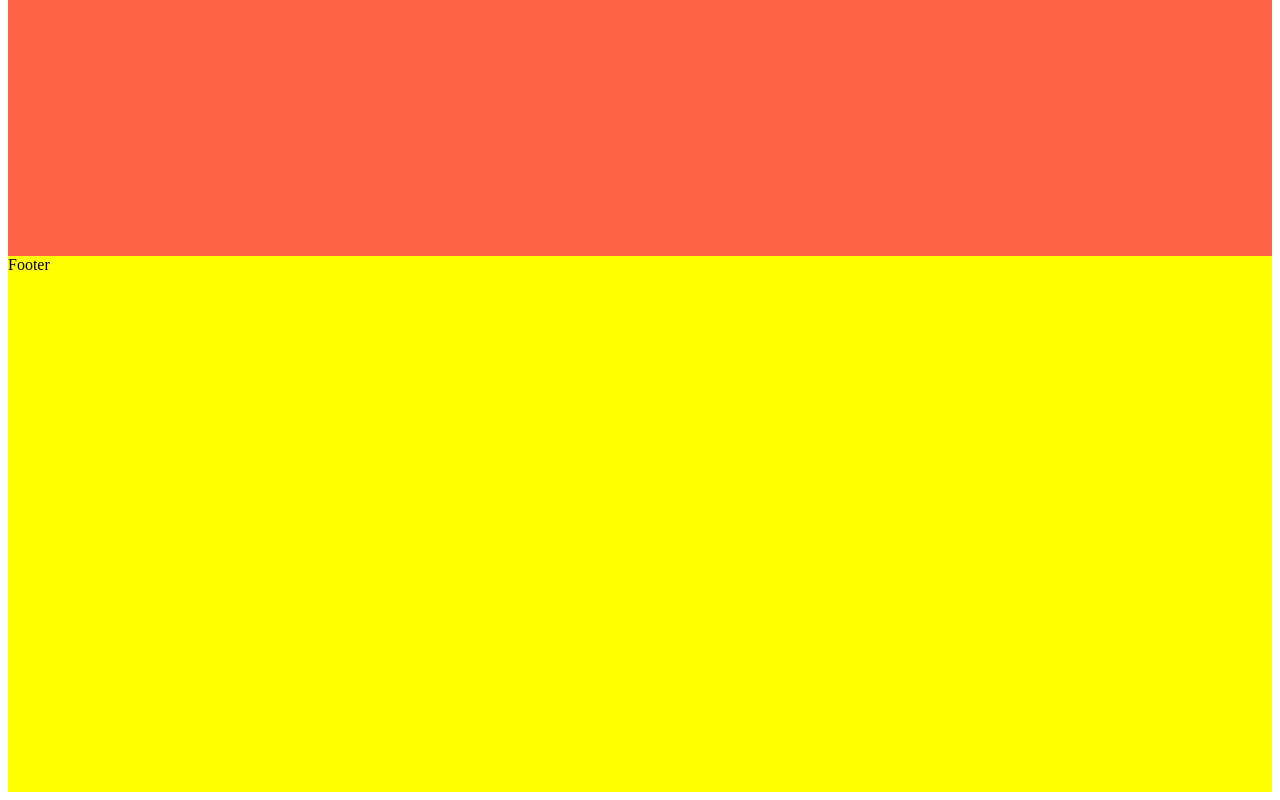
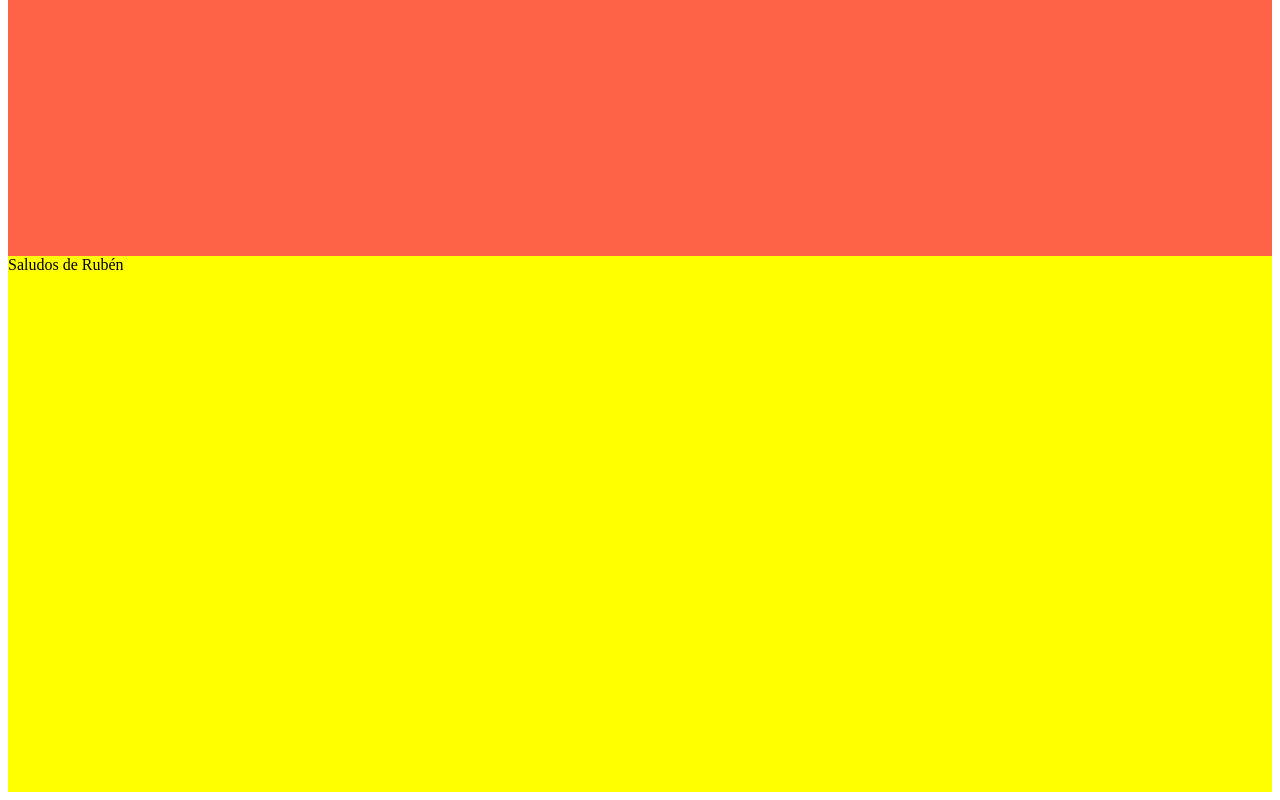
Before and after one commit to SamuelP314/PruebaWeb, a plain HTML site: page index2.html in a window 1280 px wide. Shown: the part 541-1341 px from the top of the page. Drawn offline with Linux system fonts and the light colour scheme.

Commit message:
Cambios de ruben

```diff
--- a/index2.html
+++ b/index2.html
@@ -13,6 +13,6 @@
         <button><h3>Web2.0</h3></button>
         <button><h3>Tets de conocimientos</h3></button>
     </main>
-    <footer>Footer</footer>
+    <footer>Saludos de Rubén</footer>
 </body>
 </html>
```
Also changed, not shown: 1 other file.
